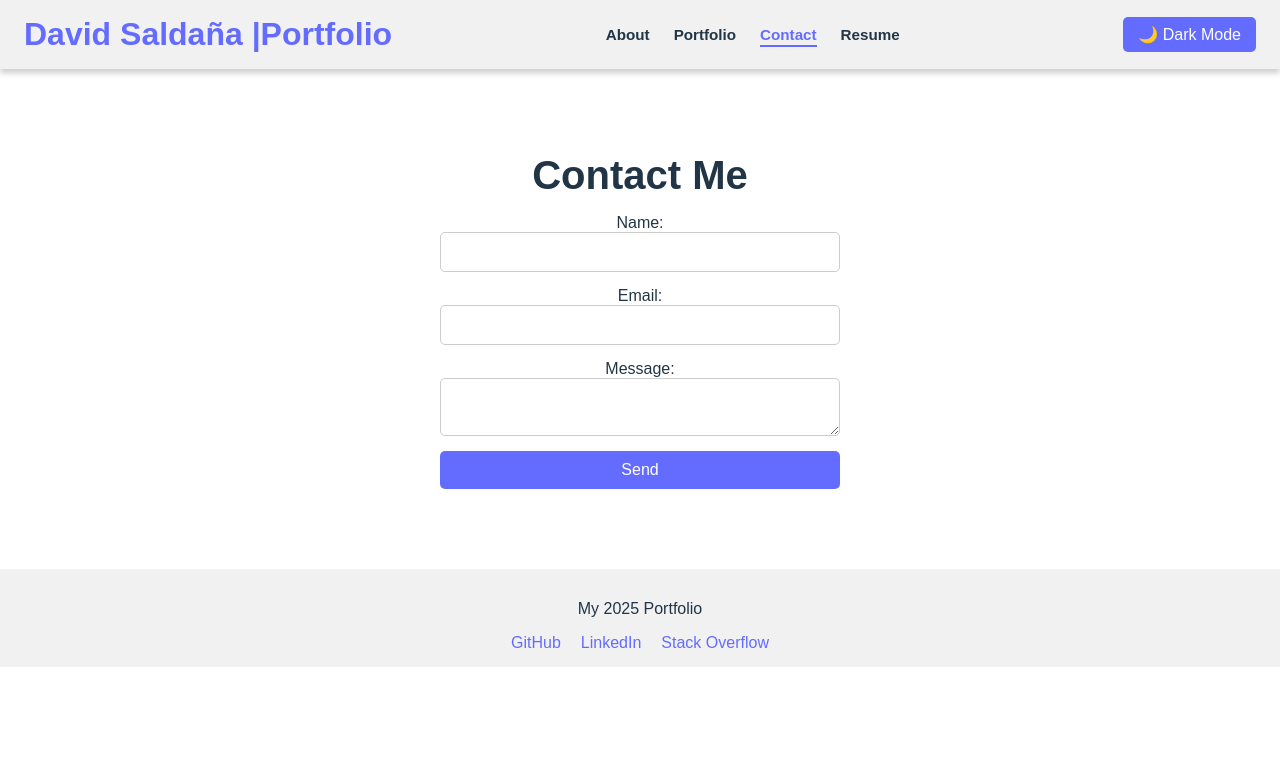
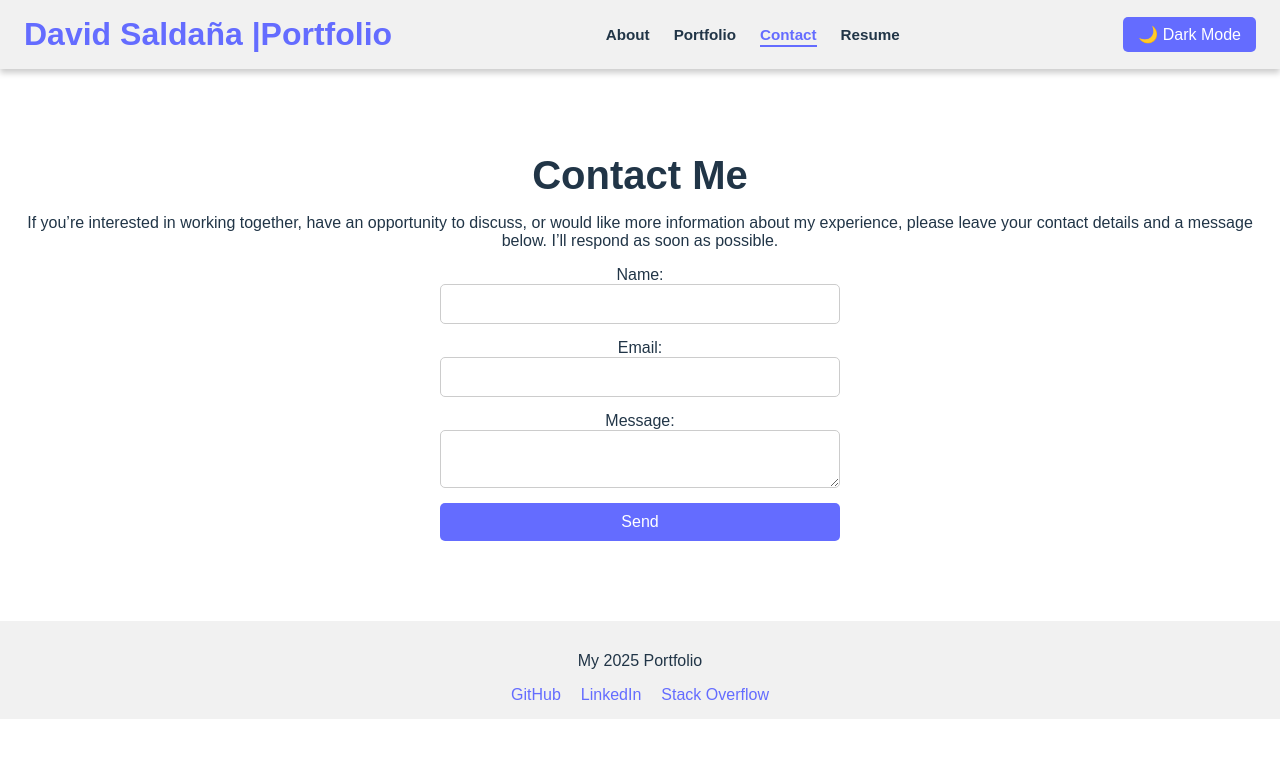
Before and after one commit to Fortunate122/React_Portfolio, a React (Vite) app: page /contact in a window 1280 px wide. Shown: the top 758 px of the page. Built offline with nearby package versions, Linux system fonts and the light colour scheme.

Commit message:
welcome message on contact

```diff
--- a/src/pages/Contact.jsx
+++ b/src/pages/Contact.jsx
@@ -69,6 +69,9 @@ function Contact() {
   return (
     <section>
       <h2>Contact Me</h2>
+      <p className="contact-info">
+        If you’re interested in working together, have an opportunity to discuss, or would like more information about my experience, please leave your contact details and a message below. I’ll respond as soon as possible.
+      </p>
       <form
         name="contact"
         method="POST"
```
